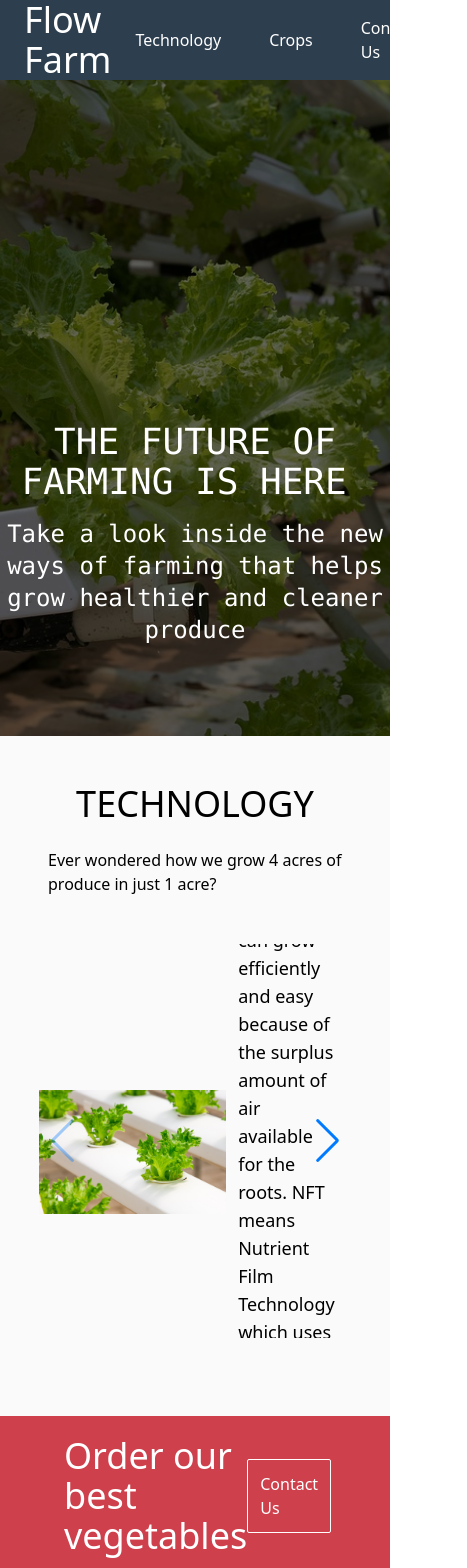
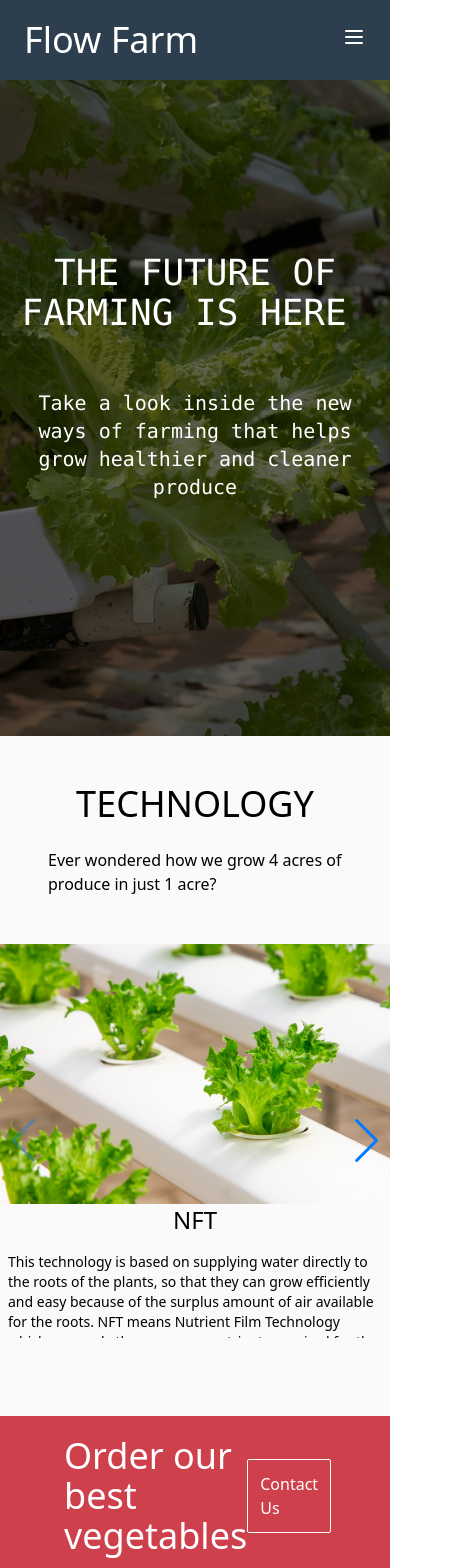
Before and after one commit to krutartha/flow-farm, a Next.js app: page / in a window 390 px wide. Shown: the top 1568 px of the page, 467 px wide, since content can reach past the window. Built offline with nearby package versions, Linux system fonts and the light colour scheme.

Commit message:
hamburger menu

```diff
--- a/src/components/Contact.js
+++ b/src/components/Contact.js
@@ -9,16 +9,18 @@ function Contact() {
           Send a "Hi" or a questions you have about the health benefits of vegetables, or a question regarding buying our produce.
         </div>
       </div>
-      <div className="p-3 h-[40%]">
-        <div className="flex w-full justify-center">
-          <input className="p-3 w-64 h-10 rounded-md shadow-lg outline-none" placeholder="Name"></input>
-          <input className="p-3 w-64 h-10 rounded-md shadow-lg mx-3 outline-none" placeholder="Email"></input>
+      <div className="flex-col items-center justify-center p-3 ">
+        <div className="flex w-full justify-center items-center md:flex">
+          <input className="p-3 w-[80%] h-10 rounded-md shadow-lg outline-none md:w-[40%]" placeholder="Name"></input>
+        </div>
+        <div className="mt-5 flex justify-center w-full">
+          <input className="p-3 w-[80%] h-10 rounded-md shadow-lg outline-none md:w-[40%]" placeholder="Email"></input>
         </div>
         <div className="mt-5 flex w-full justify-center">
-          <textarea className="flex p-3 w-[40%] h-40 rounded-md shadow-lg outline-none justify-start" placeholder="Message" />
+          <textarea className="flex p-3 w-[80%] h-40 rounded-md shadow-lg outline-none justify-start md:w-[40%]" placeholder="Message" />
         </div>
         <div className="mt-5 flex w-full justify-center">
-          <div className="flex bg-[#CF404D] w-[20%] h-10 shadow-xl justify-center items-center text-white rounded-md hover:cursor-pointer hover:shadow-2xl">
+          <div className="flex bg-[#CF404D] w-[60%] h-10 shadow-xl justify-center items-center text-white rounded-md hover:cursor-pointer hover:shadow-2xl md:w-[40%]">
             Send Message
           </div>
         </div>
--- a/src/components/Main.js
+++ b/src/components/Main.js
@@ -5,9 +5,9 @@ function Main() {
   return (
     <div className="bg-black">
       <img className="w-full bg-blend-overlay object-cover opacity-40 h-[41rem]" src={"/assets/hydroponics.jpg"} />
-      <div class="absolute w-full offset-x-[50%] inset-y-[50%] text-white text-4xl text-center font-mono sm:text-2xl lg:text-4xl">
+      <div class="absolute w-full offset-x-[50%] inset-y-[30%] text-white text-4xl text-center font-mono md:text-4xl md:inset-y-[50%]">
         <Typical steps={["THE FUTURE OF FARMING IS HERE", 1000]} />
-        <div className="mt-4 text-2xl">Take a look inside the new ways of farming that helps grow healthier and cleaner produce</div>
+        <div className="mt-10 text-xl p-4">Take a look inside the new ways of farming that helps grow healthier and cleaner produce</div>
       </div>
     </div>
   );
--- a/src/components/Navbar.js
+++ b/src/components/Navbar.js
@@ -1,11 +1,19 @@
-import React from "react";
+import React, { useState } from "react";
 
 function Navbar() {
+  const [menu, setMenu] = useState("hidden");
+  const showMenu = () => {
+    if (menu == "hidden") {
+      setMenu("");
+    } else {
+      setMenu("hidden");
+    }
+  };
   return (
     <div className="bg-[#2D3E4F] text-white inset-0 z-10 sticky top-0 flex p-6 w-full h-20 items-center justify-between">
       <div className="text-white text-4xl">Flow Farm</div>
       {/* buttons */}
-      <div className="flex text-md lg:inline-flex sm:hidden">
+      <div className="hidden text-md md:flex">
         {/* Technology */}
         <div class="btn">Technology</div>
         {/* crops */}
@@ -14,7 +22,8 @@ function Navbar() {
         <div class="btn">Contact Us</div>
         {/* pages */}
       </div>
-      <div className="lg:hidden">
+      <div className="md:hidden">
+        <button onClick={() => showMenu()}>
           <svg
             className="p-5 hover:bg-gray-800 rounded-full"
             xmlns="http://www.w3.org/2000/svg"
@@ -25,6 +34,13 @@ function Navbar() {
           >
             <path strokeLinecap="round" strokeLinejoin="round" strokeWidth={2} d="M4 6h16M4 12h16M4 18h16" />
           </svg>
+        </button>
+      </div>
+      {/* mobile menu */}
+      <div className={`${menu} inline-block md:hidden`}>
+        <a href="#">Technology</a>
+        <a href="">Crops</a>
+        <a href="">Contact Us</a>
       </div>
     </div>
   );
--- a/src/components/TechSlider.js
+++ b/src/components/TechSlider.js
@@ -10,18 +10,20 @@ SwiperCore.use([Navigation]);
 
 function TechSlider({ name, text1, text2, imgUrl, height }) {
   return (
-    <div className="w-[80%]">
+    <div className="w-full md:w-[80%]">
       <Swiper className="p-10 w-full h-full" navigation={true}>
         {technology.map((i) => {
           return (
             <SwiperSlide key={i}>
-              <div className="flex w-full h-[26rem] justify-center items-center">
-                <div className="w-[60%]">
+              <div className="md:flex w-full md:h-[26rem] justify-center items-center">
+                <div className="w-full md:w-[60%]">
                   <img src={i.imgUrl} />
                 </div>
-                <div className="p-3 w-[40%]">
-                  <div className="flex w-full justify-center text-4xl sm:text-2xl">{i.name}</div>
-                  <div className="mt-10 flex w-full justify-center text-lg sm:text-sm sm:mt-2">{i.text}</div>
+                <div className="flex-col md:p-3 md:w-[40%] items-center">
+                  <div className="flex w-full justify-center text-2xl md:text-4xl sm:text-2xl">{i.name}</div>
+                  <div className="overflow-scroll h-auto p-2 mt-2 md:mt-10 flex w-full justify-center text-sm md:text-lg sm:text-sm sm:mt-2">
+                    {i.text}
+                  </div>
                 </div>
               </div>
             </SwiperSlide>
```
Lines whose indentation alone changed are shown as unchanged.
